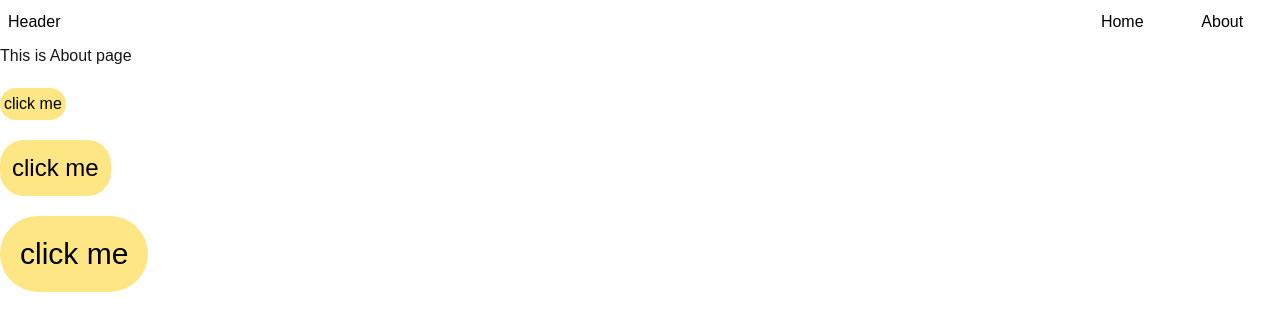
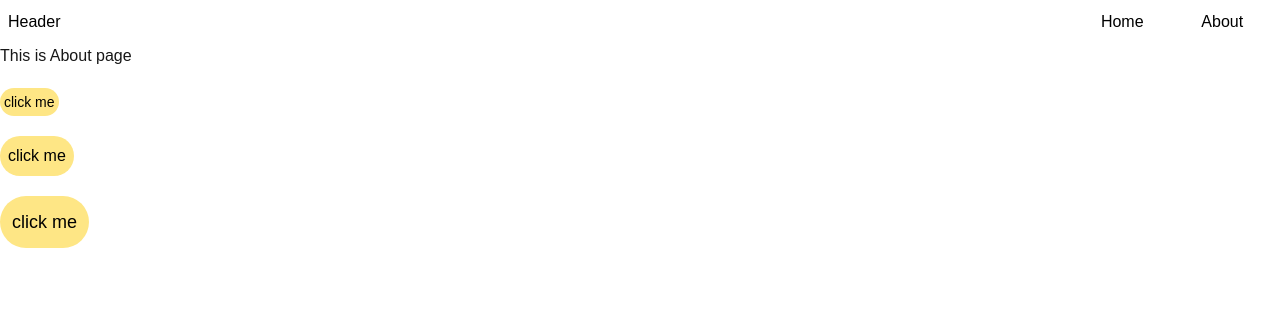
Before and after one commit to XpertDude/alx-project-0x02-setup, a Next.js app in the folder alx-project-0x02/: page /about in a window 1280 px wide. Shown: the top 330 px of the page. Built offline with nearby package versions, Linux system fonts and the light colour scheme.

Commit message:
task 5 is done

```diff
--- a/alx-project-0x02/components/common/Button.tsx
+++ b/alx-project-0x02/components/common/Button.tsx
@@ -1,8 +1,13 @@
 import { ButtonProps } from "@/interfaces"
 const Button: React.FC<ButtonProps> = ({ title, size, shape }) => {
+    const sizes = {
+        "small": "text-sm p-1 mt-5",
+        "medium": "text-base p-2 mt-5",
+        "large": "text-lg p-3 mt-5",
+    }
     return (
         <div>
-            <button className={`${size} ${shape} bg-amber-200 text-black`}>{title}</button>
+            <button className={`${sizes[size]} ${shape} bg-amber-200 text-black`}>{title}</button>
         </div>
     )
 }
--- a/alx-project-0x02/interfaces/index.ts
+++ b/alx-project-0x02/interfaces/index.ts
@@ -7,8 +7,6 @@ export interface PostModalProps {
     onSubmit: (data: { title: string; content: string }) => void;
 }
 
-export interface ButtonProps {
-    title: string;
-    size: string;
-    shape: string;
-}
+  title: string;
+  size: "small" | "medium" | "large";
+  shape: "rounded-sm" | "rounded-md" | "rounded-lg" | "rounded-xl" | "rounded-2xl" | "rounded-3xl" | "rounded-full";
--- a/alx-project-0x02/pages/about.tsx
+++ b/alx-project-0x02/pages/about.tsx
@@ -2,13 +2,14 @@ import Button from "@/components/common/Button";
 import { Header } from "@/components/layout/Header";
 
 export default function About () {
+
     return <>
     <section>
         <Header />
         <h1>This is About page</h1>
-        <Button size="text-1xl p-1 mt-5" shape="rounded-2xl" title="click me"/>
-        <Button size="text-2xl p-3 mt-5" shape="rounded-3xl" title="click me"/>
-        <Button size="text-3xl p-5 mt-5" shape="rounded-full" title="click me"/>
+        <Button size={`small`} shape="rounded-2xl" title="click me"/>
+        <Button size={`medium`} shape="rounded-3xl" title="click me"/>
+        <Button size={`large`} shape="rounded-full" title="click me"/>
     </section>
     </>
 }
```
